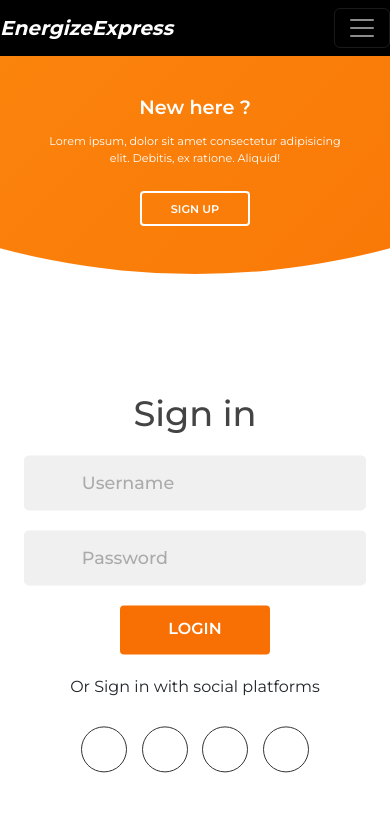
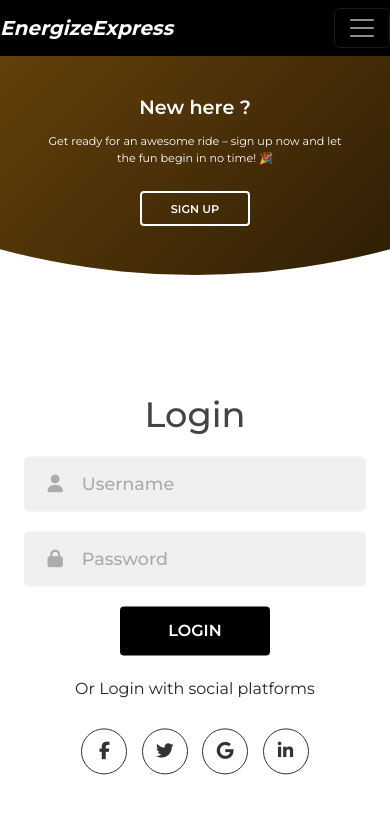
Before and after one commit to vndpal/EnergizeXpress, a React (Create React App) app in the folder client/: page / in a window 390 px wide. Shown: the top 814 px of the page. Built offline with nearby package versions, Linux system fonts and the light colour scheme; no server answers.

Commit message:
Added styling for login and registration page

```diff
--- a/client/package.json
+++ b/client/package.json
@@ -4,6 +4,7 @@
   "private": true,
   "proxy": "http://localhost:3200",
   "dependencies": {
+    "@fortawesome/fontawesome-free": "^6.4.0",
     "@testing-library/jest-dom": "^5.16.5",
     "@testing-library/react": "^13.4.0",
     "@testing-library/user-event": "^13.5.0",
--- a/client/src/components/Login.css
+++ b/client/src/components/Login.css
@@ -8,12 +8,16 @@ input {
   font-family: "Montserrat", sans-serif;
 }
 
+:root {
+  --panel-color: black;
+}
+
 .login-container {
   position: relative;
   top: 50px;
   width: 100%;
   background-color: #fff;
-  min-height: 90vh;
+  min-height: 95vh;
   overflow: hidden;
 }
 
@@ -126,13 +130,13 @@ form.sign-in-form {
 }
 
 .social-icon:hover {
-  color: #f86f03;
-  border-color: #f86f03;
+  color: var(--panel-color);
+  border-color: var(--panel-color);
 }
 
 .login-container .btn {
   width: 150px;
-  background-color: #f86f03;
+  background-color: var(--panel-color);
   border: none;
   outline: none;
   height: 49px;
@@ -166,7 +170,11 @@ form.sign-in-form {
   top: -10%;
   right: 48%;
   transform: translateY(-50%);
-  background-image: linear-gradient(-45deg, #f86f03 0%, #ffa41b 100%);
+  background-image: linear-gradient(
+    -45deg,
+    var(--panel-color) 0%,
+    #ffa41b 100%
+  );
   transition: 1.8s ease-in-out;
   border-radius: 50%;
   z-index: 6;
@@ -271,7 +279,7 @@ form.sign-in-form {
 @media (max-width: 870px) {
   .login-container {
     min-height: 800px;
-    height: 90vh;
+    height: 95vh;
   }
   .signin-signup {
     width: 100%;
--- a/client/src/components/Login.js
+++ b/client/src/components/Login.js
@@ -1,13 +1,20 @@
-import React from "react";
+import React, { useState } from "react";
 import "./Login.css";
+import "@fortawesome/fontawesome-free/css/all.css";
 
 const LoginForm = () => {
+  const [isSignupMode, setIsSignupMode] = useState(false);
+
+  const toggleSignUpIn = () => {
+    setIsSignupMode(!isSignupMode);
+  };
+
   return (
-    <div className="login-container">
+    <div className={`login-container  ${isSignupMode ? "sign-up-mode" : ""}`}>
       <div className="forms-container">
         <div className="signin-signup">
           <form action="#" className="sign-in-form">
-            <h2 className="title">Sign in</h2>
+            <h2 className="title">Login</h2>
             <div className="input-field">
               <i className="fas fa-user"></i>
               <input type="text" placeholder="Username" />
@@ -17,7 +24,7 @@ const LoginForm = () => {
               <input type="password" placeholder="Password" />
             </div>
             <input type="submit" value="Login" className="btn solid" />
-            <p className="social-text">Or Sign in with social platforms</p>
+            <p className="social-text">Or Login with social platforms</p>
             <div className="social-media">
               <a href="#" className="social-icon">
                 <i className="fab fa-facebook-f"></i>
@@ -72,10 +79,14 @@ const LoginForm = () => {
           <div className="content">
             <h3>New here ?</h3>
             <p>
-              Lorem ipsum, dolor sit amet consectetur adipisicing elit. Debitis,
-              ex ratione. Aliquid!
+              Get ready for an awesome ride – sign up now and let the fun begin
+              in no time! 🎉
             </p>
-            <button className="btn transparent" id="sign-up-btn">
+            <button
+              className="btn transparent"
+              onClick={toggleSignUpIn}
+              id="sign-up-btn"
+            >
               Sign up
             </button>
           </div>
@@ -89,11 +100,15 @@ const LoginForm = () => {
           <div className="content">
             <h3>One of us ?</h3>
             <p>
-              Lorem ipsum dolor sit amet consectetur adipisicing elit. Nostrum
-              laboriosam ad deleniti.
+              Login now to access your workout log and get started on the road
+              to fitness and well-being! 🏋️‍♂️
             </p>
-            <button className="btn transparent" id="sign-in-btn">
-              Sign in
+            <button
+              className="btn transparent"
+              onClick={toggleSignUpIn}
+              id="sign-in-btn"
+            >
+              Login
             </button>
           </div>
           <img
```
Also changed, not shown: 2 other files (tests, documents, lock files or other folders).
